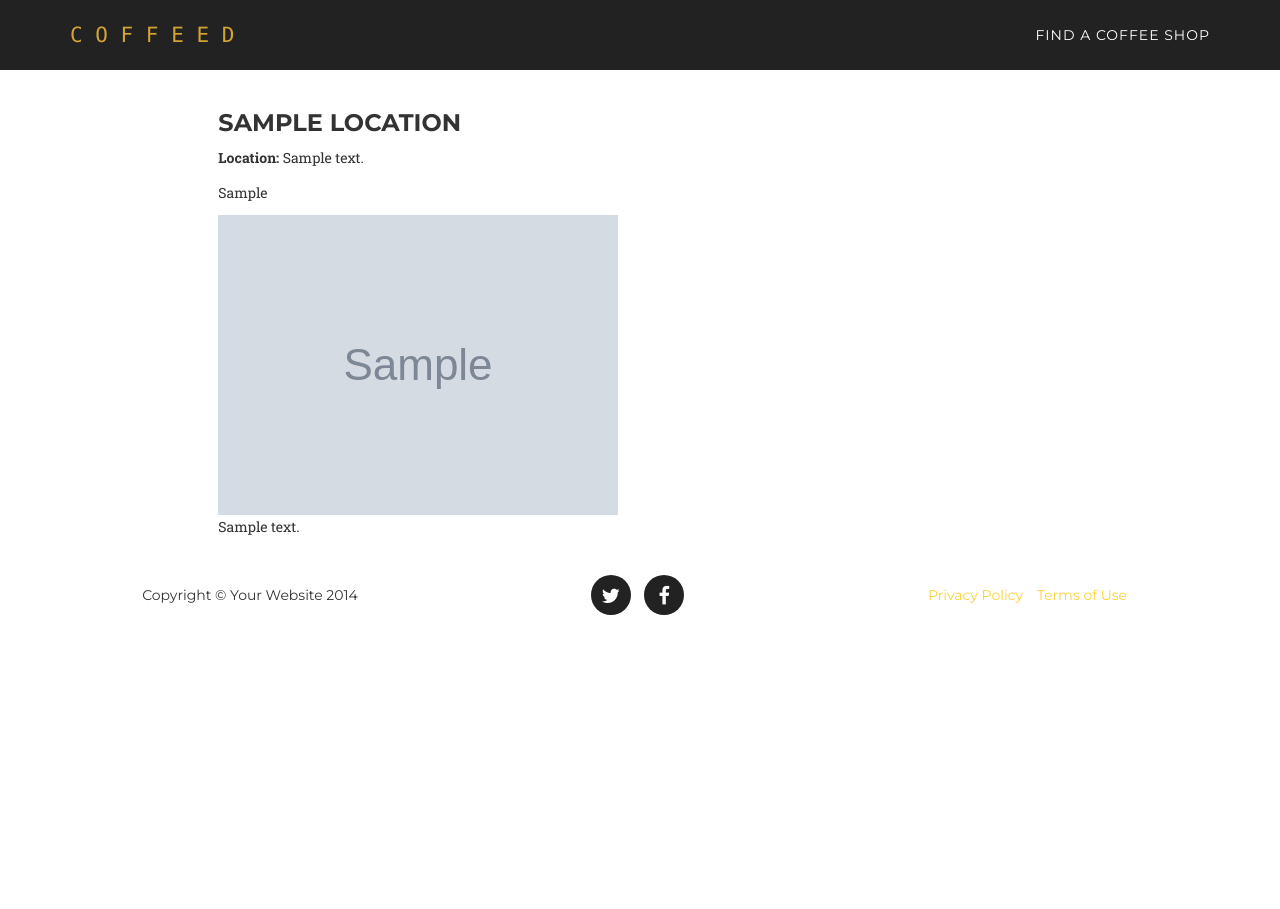
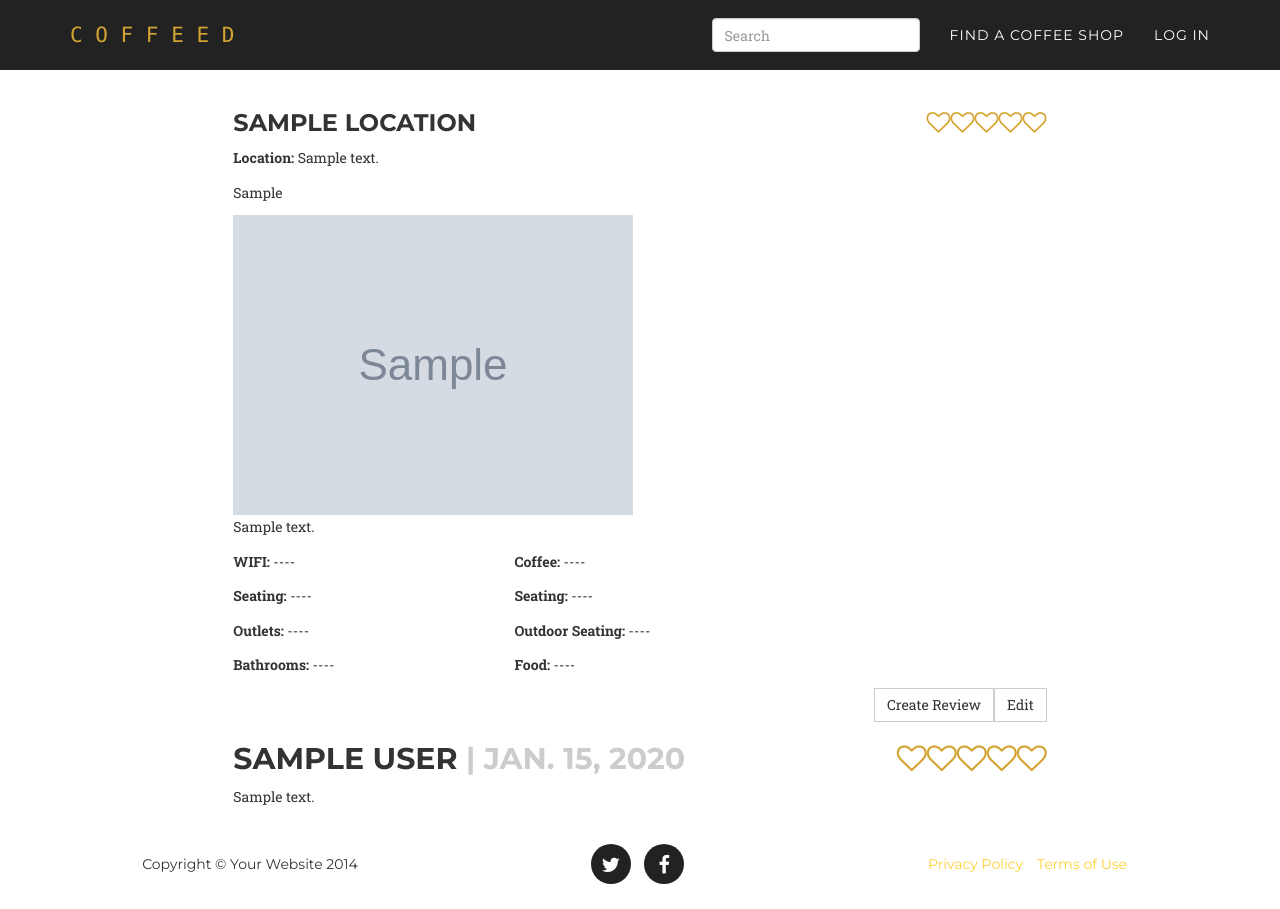
Before and after one commit to cataska/coffeedapp, a Django app: page /location/1/detail/ in a window 1280 px wide. Before the commit the page ends 615 px from the top, so only its background shows below. Run offline with Django 3.2, Linux system fonts and the light colour scheme; tables that the repository leaves empty hold one stand-in row (values such as "Sample post"); grey boxes marked "Sample" are stand-in pictures; some libraries are stand-ins or nearby versions; some web fonts are replaced.

Commit message:
Add review, rating, specifics and signup

```diff
--- a/core/admin.py
+++ b/core/admin.py
@@ -1,5 +1,6 @@
 from django.contrib import admin
 import core.models as coremodels
 
-# Register your models here.
+
 admin.site.register(coremodels.Location)
+admin.site.register(coremodels.Review)
--- a/core/models.py
+++ b/core/models.py
@@ -2,7 +2,44 @@ import os
 import uuid
 from django.db import models
 from django.core.urlresolvers import reverse
+from django.contrib.auth.models import User
+from django.db.models import Avg
 
+
+RATING_CHOICES = (
+    (0, 'None'),
+    (1, '*'),
+    (2, '**'),
+    (3, '***'),
+    (4, '****'),
+    (5, '*****'),
+)
+
+YESNO_CHOICES = (
+    (0, 'No'),
+    (1, 'Yes'),
+ )
+
+PLURAL_CHOICES = (
+    (0, 'None'),
+    (1, 'Minimal'),
+    (2, 'Some'),
+    (3, 'Ample'),
+)
+
+WIFI_CHOICES = (
+    (0, 'None'),
+    (1, 'Spotty'),
+    (2, 'Strong'),
+)
+
+COFFEE_CHOICES = (
+    (0, 'None'),
+    (1, 'Truck Stop'),
+    (2, 'Good'),
+    (3, 'Really Good'),
+    (4, 'Great'),
+)
 
 def upload_to_location(instance, filename):
     blocks = filename.split('.')
@@ -19,9 +56,35 @@ class Location(models.Model):
     hours = models.TextField(null=True, blank=True)
     image_file = models.ImageField(upload_to=upload_to_location, null=True, blank=True)
     created_at = models.DateTimeField(auto_now_add=True)
+    wifi = models.IntegerField(choices=WIFI_CHOICES, null=True, blank=True)
+    seating = models.IntegerField(choices=PLURAL_CHOICES, null=True, blank=True)
+    outlets = models.IntegerField(choices=PLURAL_CHOICES, null=True, blank=True)
+    bathrooms = models.IntegerField(choices=YESNO_CHOICES, null=True, blank=True)
+    coffee = models.IntegerField(choices=COFFEE_CHOICES, null=True, blank=True)
+    alcohol = models.IntegerField(choices=YESNO_CHOICES, null=True, blank=True)
+    outdoor = models.IntegerField(choices=YESNO_CHOICES, null=True, blank=True)
+    food = models.IntegerField(choices=YESNO_CHOICES, null=True, blank=True)
 
     def __unicode__(self):
         return self.title
 
     def get_absolute_url(self):
         return reverse(viewname='location_list', args=[self.id])
+
+    def get_average_rating(self):
+        average = self.review_set.all().aggregate(Avg('rating'))['rating__avg']
+        if average == None:
+            return average
+        else:
+            return int(average)
+
+    def get_reviews(self):
+        return self.review_set.all()
+
+
+class Review(models.Model):
+    location = models.ForeignKey(Location)
+    user = models.ForeignKey(User)
+    description = models.TextField(null=True, blank=True)
+    rating = models.IntegerField(choices=RATING_CHOICES, null=True, blank=True)
+    created_at = models.DateTimeField(auto_now_add=True)
--- a/core/urls.py
+++ b/core/urls.py
@@ -8,5 +8,11 @@ urlpatterns = patterns('',
 
     url(r'^$', coreviews.LandingView.as_view()),
     url(r'^location/$', coreviews.LocationListView.as_view()),
+    url(r'^search/$', coreviews.SearchListView.as_view()),
     url(r'^location/(?P<pk>\d+)/detail/$', coreviews.LocationDetailView.as_view(), name='location_list'),
+    url(r'^location/create/$', coreviews.LocationCreateView.as_view()),
+    url(r'^location/(?P<pk>\d+)/update/$', coreviews.LocationUpdateView.as_view(), name='location_update'),
+    url(r'^location/(?P<pk>\d+)/review/create/$', coreviews.ReviewCreateView.as_view(), name='review_create'),
+    url(r'^location/(?P<pk>\d+)/review/update/$', coreviews.ReviewUpdateView.as_view(), name='review_update'),
+    url(r'^entrance/$', coreviews.entrance),
 )
--- a/core/views.py
+++ b/core/views.py
@@ -2,6 +2,8 @@ from django.shortcuts import render
 from django.views.generic.base import TemplateView
 from django.views.generic.list import ListView
 from django.views.generic.detail import DetailView
+from django.views.generic.edit import CreateView, UpdateView
+from sitegate.decorators import redirect_signedin, sitegate_view
 import core.models as coremodels
 
 
@@ -14,7 +16,67 @@ class LocationListView(ListView):
     template_name = 'location/list.html'
 
 
+class SearchListView(LocationListView):
+
+    def get_queryset(self):
+        incoming_query_string = self.request.GET.get('query', '')
+        return coremodels.Location.objects.filter(title__icontains=incoming_query_string)
+
+
 class LocationDetailView(DetailView):
     model = coremodels.Location
     template_name = 'location/detail.html'
     context_object_name = 'location'
+
+    def get_context_data(self, **kwargs):
+        context = super(LocationDetailView, self).get_context_data(**kwargs)
+        location = coremodels.Location.objects.get(id=self.kwargs['pk'])
+        if self.request.user.is_authenticated():
+            user_reviews = coremodels.Review.objects.filter(location=location, user=self.request.user)
+            if user_reviews.count() > 0:
+                context['user_review'] = user_reviews[0]
+            else:
+                context['user_review'] = None
+
+        return context
+
+
+class LocationCreateView(CreateView):
+    model = coremodels.Location
+    template_name = 'base/form.html'
+
+
+class LocationUpdateView(UpdateView):
+    model = coremodels.Location
+    template_name = 'base/form.html'
+
+
+class ReviewCreateView(CreateView):
+    model = coremodels.Review
+    template_name = 'base/form.html'
+    fields = ['description', 'rating']
+
+    def form_valid(self, form):
+        form.instance.user = self.request.user
+        form.instance.location = coremodels.Location.objects.get(id=self.kwargs['pk'])
+        return super(ReviewCreateView, self).form_valid(form)
+
+    def get_success_url(self):
+        return self.object.location.get_absolute_url()
+
+
+class ReviewUpdateView(UpdateView):
+    model = coremodels.Review
+    template_name = 'base/form.html'
+    fields = ['description', 'rating']
+
+    def get_object(self):
+        return coremodels.Review.objects.get(location__id=self.kwargs['pk'], user=self.request.user)
+
+    def get_success_url(self):
+        return self.object.location.get_absolute_url()
+
+
+@sitegate_view(widget_attrs={'class': 'form-control', 'placeholder': lambda f: f.label}, template='form_bootstrap3') # This also prevents logged in users from accessing our sign in/sign up page.
+def entrance(request):
+    return render(request, 'base/entrance.html', {'title': 'Sign in & Sign up'})
--- a/templates/base/index.html
+++ b/templates/base/index.html
@@ -69,6 +69,9 @@
                     </li>
                     {% endblock %}
                 </ul>
+
+                {% block search %}
+                {% endblock %}
             </div>
             <!-- /.navbar-collapse -->
         </div>
--- /dev/null
+++ b/templates/base/rating.html
@@ -0,0 +1,15 @@
+<div class="coffeed-rating">
+{% if rating == 1 %}
+<i class="fa fa-heart"></i><i class="fa fa-heart-o"></i><i class="fa fa-heart-o"></i><i class="fa fa-heart-o"></i><i class="fa fa-heart-o"></i>
+{% elif rating == 2 %}
+<i class="fa fa-heart"></i><i class="fa fa-heart"></i><i class="fa fa-heart-o"></i><i class="fa fa-heart-o"></i><i class="fa fa-heart-o"></i>
+{% elif rating == 3 %}
+<i class="fa fa-heart"></i><i class="fa fa-heart"></i><i class="fa fa-heart"></i><i class="fa fa-heart-o"></i><i class="fa fa-heart-o"></i>
+{% elif rating == 4 %}
+<i class="fa fa-heart"></i><i class="fa fa-heart"></i><i class="fa fa-heart"></i><i class="fa fa-heart"></i><i class="fa fa-heart-o"></i>
+{% elif rating == 5 %}
+<i class="fa fa-heart"></i><i class="fa fa-heart"></i><i class="fa fa-heart"></i><i class="fa fa-heart"></i><i class="fa fa-heart"></i>
+{% else %}
+<i class="fa fa-heart-o"></i><i class="fa fa-heart-o"></i><i class="fa fa-heart-o"></i><i class="fa fa-heart-o"></i><i class="fa fa-heart-o"></i>
+{% endif %}
+</div>
--- /dev/null
+++ b/templates/base/review.html
@@ -0,0 +1,10 @@
+<div class="row">
+ <div class="col-md-8">
+ <h2>{{ review.user.get_full_name }} <a class="subheading"> | {{ review.created_at | date }}</a></h2>
+ </div>
+ <div class="col-md-4 text-right">
+ <h2>{% include 'base/rating.html' with rating=review.rating %}</h2>
+ </div>
+
+</div>
+<p>{{ review.description }}</p>
--- a/templates/base/theme.html
+++ b/templates/base/theme.html
@@ -4,8 +4,24 @@
 <li>
   <a class="page-scroll" href="/location">Find a Coffee Shop</a>
 </li>
+{% if user.is_authenticated %}
+<li>
+  <a class="page-scroll" href="/location/create/">Add a Location</a>
+</li>
+{% else %}
+<li>
+  <a class="page-scroll" href="/entrance/">Log In</a>
+</li>
+{% endif %}
 {% endblock %}
 
+{% block search %}
+<form action="/search/" class="navbar-form navbar-right" method="get">
+ <div class="form-group">
+ <input type="text" placeholder="Search" class="form-control" name="query"></input>
+ </div>
+</form>
+{% endblock %}
 
 {% block main_content %}
 Stuff goes here
--- a/templates/location/detail.html
+++ b/templates/location/detail.html
@@ -3,23 +3,44 @@
 {% block main_content %}
 <div class="row main-content">
   <div class="col-md-2">
-
   </div>
 
   <div class="col-md-8">
     <div class="">
+      <div class="col-md-8">
         <h3>{{ location.title }}</h3>
+      </div>
+      <div class="col-md-4 text-right">
+         <h3>{% include 'base/rating.html' with rating=location.get_average_rating %}</h3>
+      </div>
+      <div class="col-md-12">
         {% if location.address %}<p><b>Location: </b>{{ location.address }}</p>{% endif %}
         {% if location.hours %}<p>{{ location.hours }}</p>{% endif %}
         {% if location.image_file %}
         <img class="img-responsive" src="{{ location.image_file.url }}"></img>
         {% endif %}
         <p>{{ location.description }}</p>
+        {% include 'location/specifics.html' with location=location %}
+      </div>
+
+      <div class="col-md-12">
+        <a type="button" href="{% url 'location_update' pk=location.id %}" class="btn btn-default pull-right">Edit</a>
+        {% if user_review %}
+        <a type="button" href="{% url 'review_update' pk=location.id %}" class="btn btn-default pull-right">Update Review</a>
+        {% else %}
+        <a type="button" href="{% url 'review_create' pk=location.id %}" class="btn btn-default pull-right">Create Review</a>
+        {% endif %}
+      </div>
+
+      <div class="col-md-12">
+        {% for review in location.get_reviews %}
+          {% include 'base/review.html' with location=location %}
+        {% endfor %}
+      </div>
     </div>
   </div>
 
   <div class="col-md-2">
-
   </div>
 </div>
 {% endblock %}
--- /dev/null
+++ b/templates/location/specifics.html
@@ -0,0 +1,15 @@
+<div class="row">
+<div class="col-md-4">
+
+<p><b>WIFI: </b>{% if location.wifi %}{{ location.get_wifi_display }}{% else %}----{% endif %}</p>
+<p><b>Seating: </b>{% if location.seating %}{{ location.get_seating_display }}{% else %}----{% endif %}</p>
+<p><b>Outlets: </b>{% if location.outlets %}{{ location.get_outlets_display }}{% else %}----{% endif %}</p>
+<p><b>Bathrooms: </b>{% if location.bathrooms %}{{ location.get_bathrooms_display }}{% else %}----{% endif %}</p>
+</div>
+<div class="col-md-4">
+<p><b>Coffee: </b>{% if location.coffee %}{{ location.get_coffee_display }}{% else %}----{% endif %}</p>
+<p><b>Seating: </b>{% if location.alcohol %}{{ location.get_alcohol_display }}{% else %}----{% endif %}</p>
+<p><b>Outdoor Seating: </b>{% if location.outdoor %}{{ location.get_outdoor_display }}{% else %}----{% endif %}</p>
+<p><b>Food: </b>{% if location.food %}{{ location.get_food_display }}{% else %}----{% endif %}</p>
+</div>
+</div>
```
Also changed, not shown: coffeedapp/settings.py (+14 -0 lines), templates/base/entrance.html (added, +28 -0 lines), templates/base/form.html (added, +32 -0 lines), templates/location/list.html (+8 -3 lines), core/migrations/0004_review.py (added), core/migrations/0005_auto_20150411_1558.py (added). Lines whose indentation alone changed are shown as unchanged.
